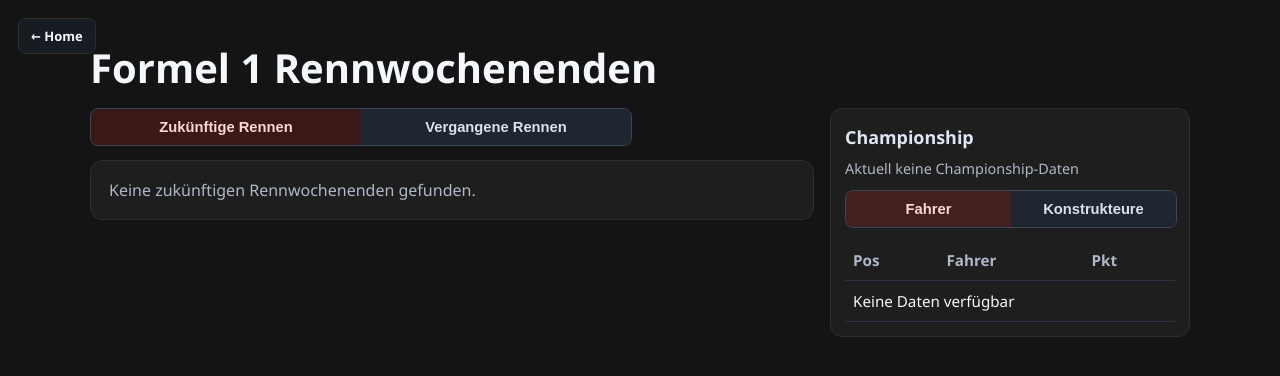
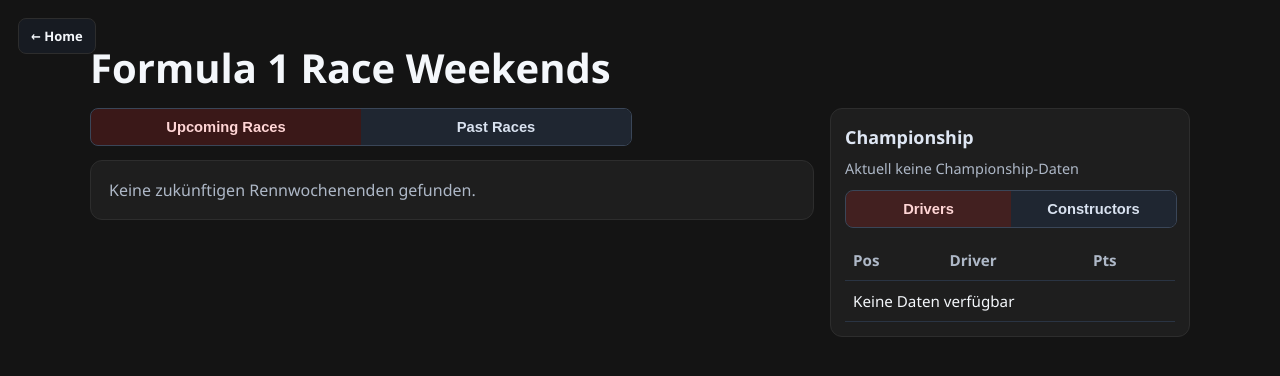
Before and after one commit to EinfxchNiklas/Sport_Dashboard, a Flask app: page /formula1 in a window 1280 px wide. Shown: the top 376 px of the page. Run offline with Flask 3, Linux system fonts and the light colour scheme; data that the repository does not hold is empty.

Commit message:
auf Englisch umgestellt

```diff
--- a/templates/formula1.html
+++ b/templates/formula1.html
@@ -569,14 +569,14 @@
     <a href="/" class="home-button">← Home</a>
 
     <main class="page">
-        <h1 class="page-title">Formel 1 Rennwochenenden</h1>
+        <h1 class="page-title">Formula 1 Race Weekends</h1>
         <p ></p>
 
         <div class="content-grid">
             <section>
                 <div class="weekend-filter" data-weekend-filter>
-                    <button type="button" class="weekend-filter-btn active" data-weekend-target="upcoming">Zukünftige Rennen</button>
-                    <button type="button" class="weekend-filter-btn" data-weekend-target="past">Vergangene Rennen</button>
+                    <button type="button" class="weekend-filter-btn active" data-weekend-target="upcoming">Upcoming Races</button>
+                    <button type="button" class="weekend-filter-btn" data-weekend-target="past">Past Races</button>
                 </div>
 
                 <section class="weekends-view active" data-weekends-view="upcoming">
@@ -628,15 +628,15 @@
                 <h3 class="championship-title">Championship</h3>
                 <p class="championship-subtitle">
                     {% if championship.session_label %}
-                        Stand nach {{ championship.session_label }}
+                        Standings after the {{ championship.session_label }}
                     {% else %}
                         Aktuell keine Championship-Daten
                     {% endif %}
                 </p>
 
                 <div class="champ-switch">
-                    <button type="button" class="champ-switch-btn active" data-champ-target="drivers">Fahrer</button>
-                    <button type="button" class="champ-switch-btn" data-champ-target="teams">Konstrukteure</button>
+                    <button type="button" class="champ-switch-btn active" data-champ-target="drivers">Drivers</button>
+                    <button type="button" class="champ-switch-btn" data-champ-target="teams">Constructors</button>
                 </div>
 
                 <div class="champ-table-wrap active" data-champ-table="drivers">
@@ -644,8 +644,8 @@
                         <thead>
                             <tr>
                                 <th>Pos</th>
-                                <th>Fahrer</th>
-                                <th>Pkt</th>
+                                <th>Driver</th>
+                                <th>Pts</th>
                             </tr>
                         </thead>
                         <tbody>
```
